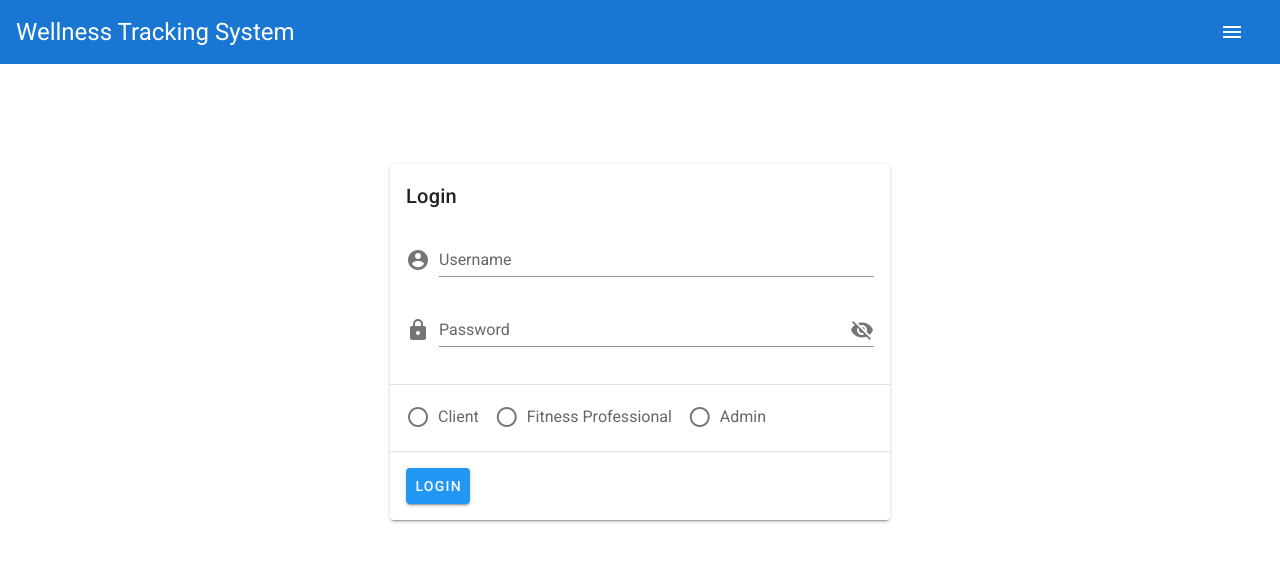
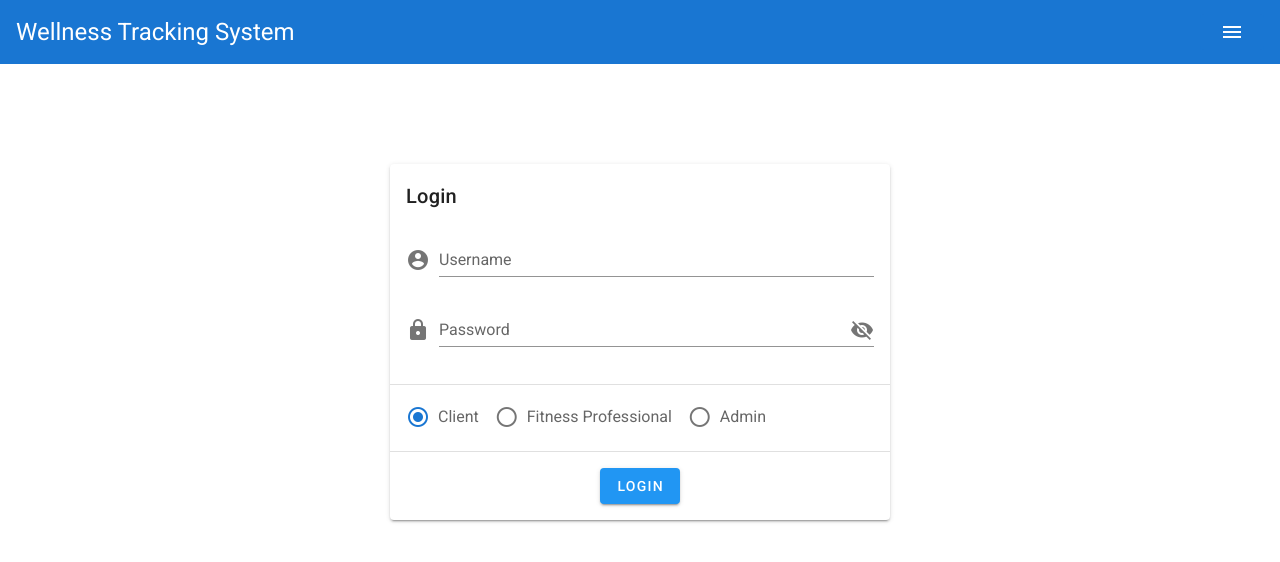
Before and after one commit to IU-P465-565-Team-3/wellness-tracking-system-app, a Vue app: page /login in a window 1280 px wide. Shown: the top 562 px of the page. Built offline with nearby package versions, Linux system fonts and the light colour scheme.

Commit message:
Add methods for API calls - Adds login authentication

```diff
--- /dev/null
+++ b/src/api/index.js
@@ -0,0 +1,9 @@
+import axios from 'axios'
+import qs from 'qs'
+
+const instance = axios.create({
+  baseURL: 'https://iub-wellness-tracker-api.herokuapp.com/',
+  paramsSerializer: (params) => qs.stringify(params)
+})
+
+export default instance
--- a/src/components/Login.vue
+++ b/src/components/Login.vue
@@ -4,33 +4,54 @@
       <v-card width="500" class="mx-auto mt-9">
         <v-card-title>Login</v-card-title>
         <v-card-text>
-          <v-text-field label="Username" prepend-icon="mdi-account-circle"/>
+          <v-text-field label="Username" v-model="username" prepend-icon="mdi-account-circle"/>
           <v-text-field
           label="Password"
           :type="showPassword ? 'text' : 'password'"
           prepend-icon="mdi-lock"
           :append-icon="showPassword ? 'mdi-eye' : 'mdi-eye-off'"
+          v-model="password"
           @click:append="showPassword = !showPassword"/>
         </v-card-text>
         <v-divider></v-divider>
-        <v-radio-group class="px-4" row>
+        <v-radio-group class="px-4" row v-model="role">
           <v-radio label="Client" value="radio-1"></v-radio>
           <v-radio label="Fitness Professional" value="radio-2"></v-radio>
           <v-radio label="Admin" value="radio-3"></v-radio>
         </v-radio-group>
         <v-divider></v-divider>
         <v-card-actions class="pa-4">
-          <v-btn color="info">Login</v-btn>
+          <v-row class="justify-center">
+            <v-col class="shrink">
+              <v-btn color="info" @click="authenticate">Login</v-btn>
+            </v-col>
+          </v-row>
         </v-card-actions>
       </v-card>
     </v-content>
   </v-app>
 </template>
 <script>
+
+import { mapActions } from 'vuex'
+
 export default {
   data () {
     return {
+      role: 'radio-1',
       showPassword: false
+    }
+  },
+  methods: {
+    ...mapActions('auth', ['login']),
+    async authenticate () {
+      try {
+        await this.login({
+          username: this.username,
+          password: this.password
+        })
+        this.$router.push('dashboard')
+      } catch {}
     }
   }
 }
--- a/src/store/index.js
+++ b/src/store/index.js
@@ -1,5 +1,6 @@
 import Vue from 'vue'
 import Vuex from 'vuex'
+import api from '../api'
 
 Vue.use(Vuex)
 
@@ -11,5 +12,19 @@ export default new Vuex.Store({
   actions: {
   },
   modules: {
+    auth: {
+      namespaced: true,
+      actions: {
+        async login (ctx, {
+          username,
+          password
+        }) {
+          return api.post('/login', {
+            username,
+            password
+          })
+        }
+      }
+    }
   }
 })
```
